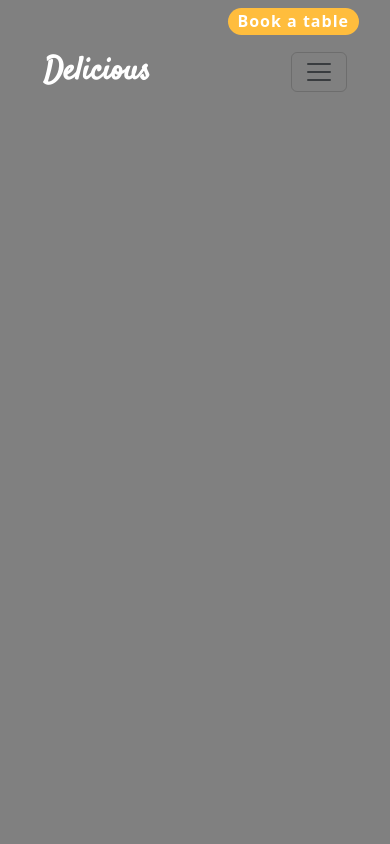
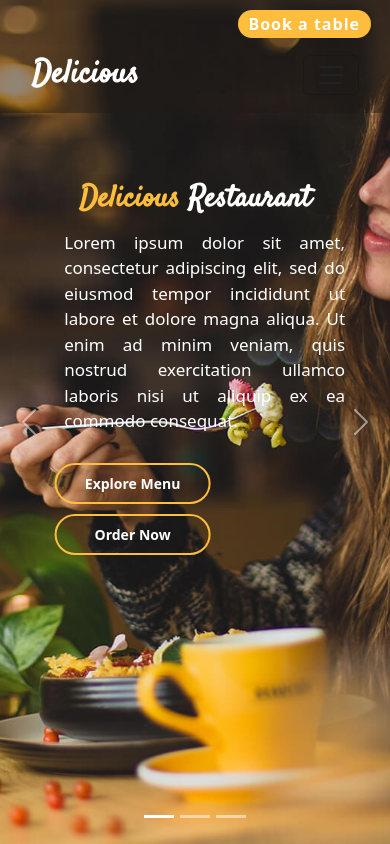
Before and after one commit to Douaeelyaaqoubi/PROEJCT_DELICIOUS, a website: page index.html in a window 390 px wide. Drawn offline with nearby package versions, Linux system fonts and the light colour scheme.

Commit message:
FIRST SECTION_HOME

```diff
--- a/index.html
+++ b/index.html
@@ -1,6 +1,6 @@
 <!DOCTYPE html>
 <html lang="en">
-  <head>
+    <head>
     <meta charset="UTF-8" />
     <meta name="viewport" content="width=device-width, initial-scale=1.0" />
     <title>Document</title>
@@ -69,8 +69,77 @@
 
         </div>
         </nav>
+
+        </header>
+        <main>
+        <div id="carouselExampleDark" class="carousel carousel-grey slide">
+
+            <div class="carousel-indicators">
+            <button type="button" data-bs-target="#carouselExampleDark" data-bs-slide-to="0" class="active" aria-current="true"></button>
+            <button type="button" data-bs-target="#carouselExampleDark" data-bs-slide-to="1"></button>
+            <button type="button" data-bs-target="#carouselExampleDark" data-bs-slide-to="2"></button>
+            </div>
+            <div class="carousel-inner">
+
+            <!-- Slide 1 -->
+            <div class="carousel-item active" data-bs-interval="10000">
+                <img src="./public/images/hero-carousel/hero-carousel-1.jpg" class="d-block w-100" alt="...">
+                <div class="carousel-caption d-block d-md-block">
+                <h5><span>Delicious</span> Restaurant</h5>
+                <p>Lorem ipsum dolor sit amet, consectetur adipiscing elit, sed do eiusmod tempor incididunt ut labore et dolore magna aliqua. Ut enim ad minim veniam, quis nostrud exercitation ullamco laboris nisi ut aliquip ex ea commodo consequat.</p>
+                <div class="button">
+                    <button>Explore Menu</button>
+                    <button>Order Now</button>
+                </div>
+                </div>
+            </div>
+
+            <!-- Slide 2 -->
+            <div class="carousel-item" data-bs-interval="2000">
+                <img src="./public/images/hero-carousel/hero-carousel-2.jpg" class="d-block w-100" alt="...">
+                <div class="carousel-caption d-block d-md-block">
+                <h5>At vero eos et accusamus</h5>
+                <p>Nam libero tempore, cum soluta nobis est eligendi optio cumque nihil impedit quo minus id quod maxime placeat facere possimus, omnis voluptas assumenda est, omnis dolor repellendus. Temporibus autem quibusdam et aut officiis debitis aut.</p>
+                <div class="button">
+                    <button>Explore Menu</button>
+                    <button>Order Now</button>
+                </div>
+                </div>
+            </div>
+
+            <!-- Slide 3 -->
+            <div class="carousel-item">
+                <img src="./public/images/hero-carousel/hero-carousel-3.jpg" class="d-block w-100" alt="...">
+                <div class="carousel-caption d-block d-md-block">
+                <h5>Temporibus autem quibusdam</h5>
+                <p>Beatae vitae dicta sunt explicabo. Nemo enim ipsam voluptatem quia voluptas sit aspernatur aut odit aut fugit, sed quia consequuntur magni dolores eos qui ratione voluptatem sequi nesciunt omnis iste natus error sit voluptatem accusantium.</p>
+                <div class="button">
+                    <button>Explore Menu</button>
+                    <button>Order Now</button>
+                </div>
+                </div>
+            </div>
+
+            </div>
+
+            <!-- Controls -->
+            <button class="carousel-control-prev" type="button" data-bs-target="#carouselExampleDark" data-bs-slide="prev">
+            <span class="carousel-control-prev-icon" aria-hidden="true"></span>
+            </button>
+            <button class="carousel-control-next" type="button" data-bs-target="#carouselExampleDark" data-bs-slide="next">
+            <span class="carousel-control-next-icon" aria-hidden="true"></span>
+            </button>
+
+        </div>
+        </main>
+
+
+
+
+
+
+
+
         <script src="./node_modules/bootstrap/dist/js/bootstrap.bundle.js"></script>
-
-    </header>
 </body>
 </html>
--- a/src/sass/_variables.scss
+++ b/src/sass/_variables.scss
@@ -5,8 +5,9 @@
 
 // COLOR
 $orange :#ffbd3d;
-$orenge_hover:#ffbe3d95;
+$orenge_hover:#ffbe3dc1;
 $white :#ffffff;
+$header: #211b1774;
 
 $color: ("orange":$orange ,"orenge_hover":$orenge_hover, "white":$white);
 $theme-colors: map-merge($color, $theme-colors);
--- a/src/sass/modules/home/_header.scss
+++ b/src/sass/modules/home/_header.scss
@@ -1,10 +1,14 @@
-
-body{
-    padding: 2vw 8vw;
-    background-color: gray;
+*{
+    padding: 0;
+    margin: 0;
+}
 
     header{
-        background-color: transparent;
+        padding: 10px 8vw 1px 8vw;
+        position: fixed;
+        z-index: 999;
+        width: 100vw;
+        background-color: $header;
             div:first-child{
                 justify-content: space-between;
                 display: flex;
@@ -12,7 +16,6 @@ body{
                 div:first-child{
                     gap: 25px;
                     color: white;
-
                     font-size: medium;
                     font-weight: 600;
                     i{
@@ -37,7 +40,6 @@ body{
                 display: flex;
                 gap: 5vw;
                 .a{
-                    font-family: 'Pacifico', cursive;
                     display: flex;
                     justify-content: center;
                     align-content: center;
@@ -61,7 +63,11 @@ body{
                 }
             }
 }
-}
+
+
+
+
+
 
 
 
@@ -71,6 +77,7 @@ body{
 @media (max-width:550px){
     body{
         header{
+            padding: 10px 5vw 1px 5vw;
             div:first-child{
                 p{
                     display: none;
@@ -78,7 +85,20 @@ body{
             }
 
         }
+        main{
+        .carousel-caption h5 {
+            font-size: 30px; // smaller for mobile
+        }
+        .carousel-caption p {
+            font-size: 14px;
+            width: 90%;
+        }
+        .carousel-caption .button button {
+            padding: 8px 15px;
+            font-size: 14px;
+        }
+        }
+        }
 
 
-    }
 }
--- a/src/sass/modules/home/_main.scss
+++ b/src/sass/modules/home/_main.scss
@@ -0,0 +1,98 @@
+main{
+
+    .carousel-item {
+    position: relative;
+    height: 100vh;
+
+    img {
+        height: 100%;
+        width: 100%;
+        object-fit: cover;
+    }
+    }
+
+    .carousel-caption {
+    position: absolute;
+    top: 50%;
+    left: 50%;
+    transform: translate(-50%, -35%);
+    text-align: center;
+    width: 80%;
+    color: white;
+
+    h5 {
+        font-size: 55px;
+        font-family: 'Satisfy', cursive;
+        font-weight: 600;
+        span {
+        color: $orange;
+        }
+    }
+
+    p {
+        padding-top: 5%;
+        font-size: large;
+        width: 70%;
+        transform: translate(23%, -35%);
+        text-align: justify;
+    }
+
+    .button {
+        display: flex;
+        justify-content: center;
+        gap: 15px;
+
+        button {
+            background-color: transparent;
+            padding: 10px 40px;
+            font-size: 16px;
+            font-weight: 600;
+            border: solid 2px $orange;
+            color: white;
+            border-radius: 50px;
+            cursor: pointer;
+            &:hover {
+                background-color: darken($orange, 10%);
+        }
+        }
+    }
+}
+}
+
+@media (max-width: 450px) {
+    main {
+        .carousel-caption {
+        top: 35%;
+        transform: translate(-50%, -35%);
+
+        h5 {
+            font-size: 2px;
+            line-height: 28px;
+            transform: translate(0%, 200%);
+            padding-bottom: 0;
+        }
+
+        p {
+            font-size: 17px !important;
+            transform: translate(9%, 20%);
+            text-align: justify;
+            width: 40%;
+            padding-bottom: 20px;
+
+        }
+
+        .button {
+            flex-direction: column;
+            gap: 10px;
+
+
+            button {
+                width: 50%;
+                padding: 8px 0;
+                font-size: 14px;
+                transform: translate(10%, 100%);
+            }
+        }
+        }
+    }
+    }
```
Also changed, not shown: public/css/app.css, 1 other file.
